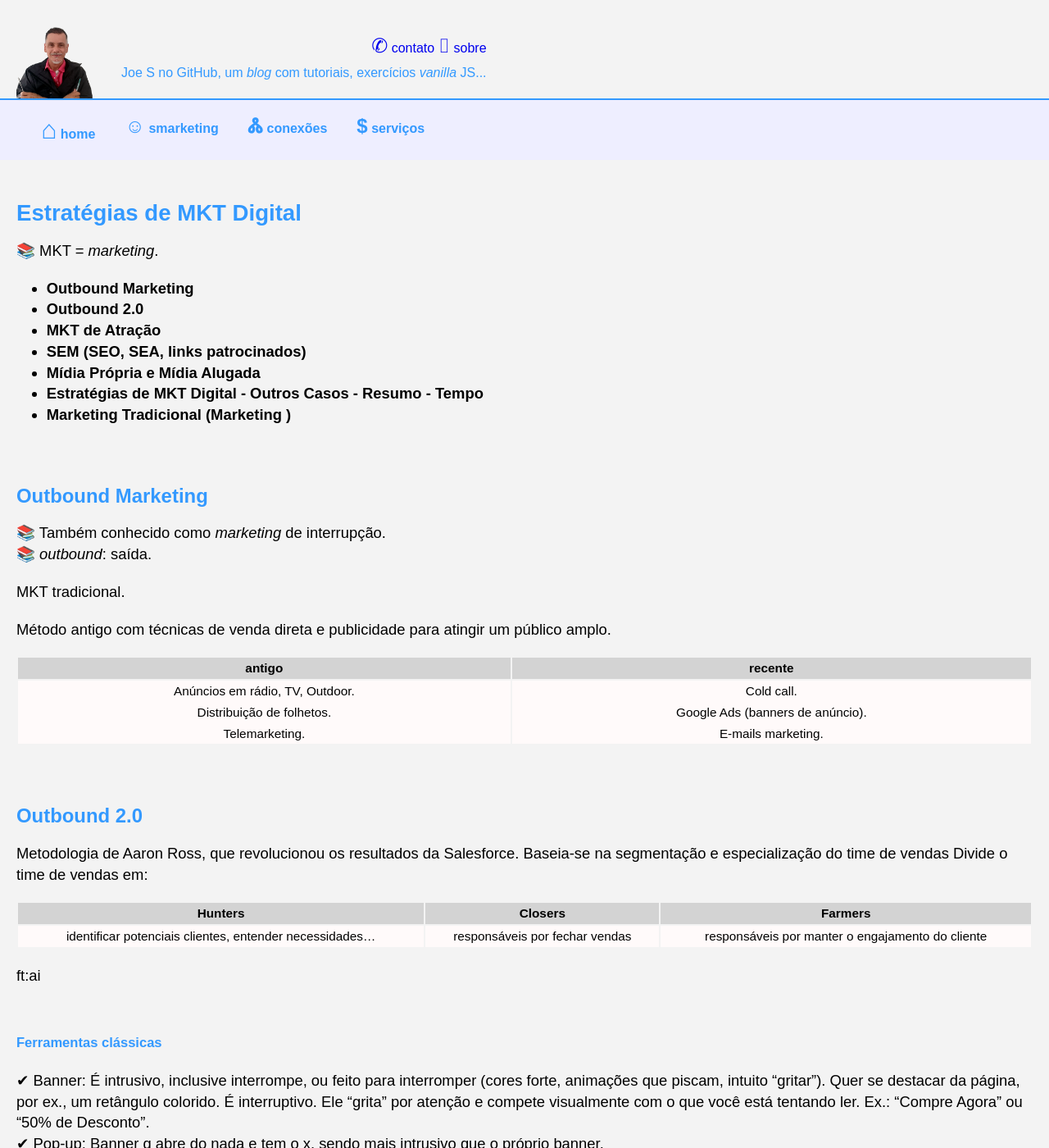
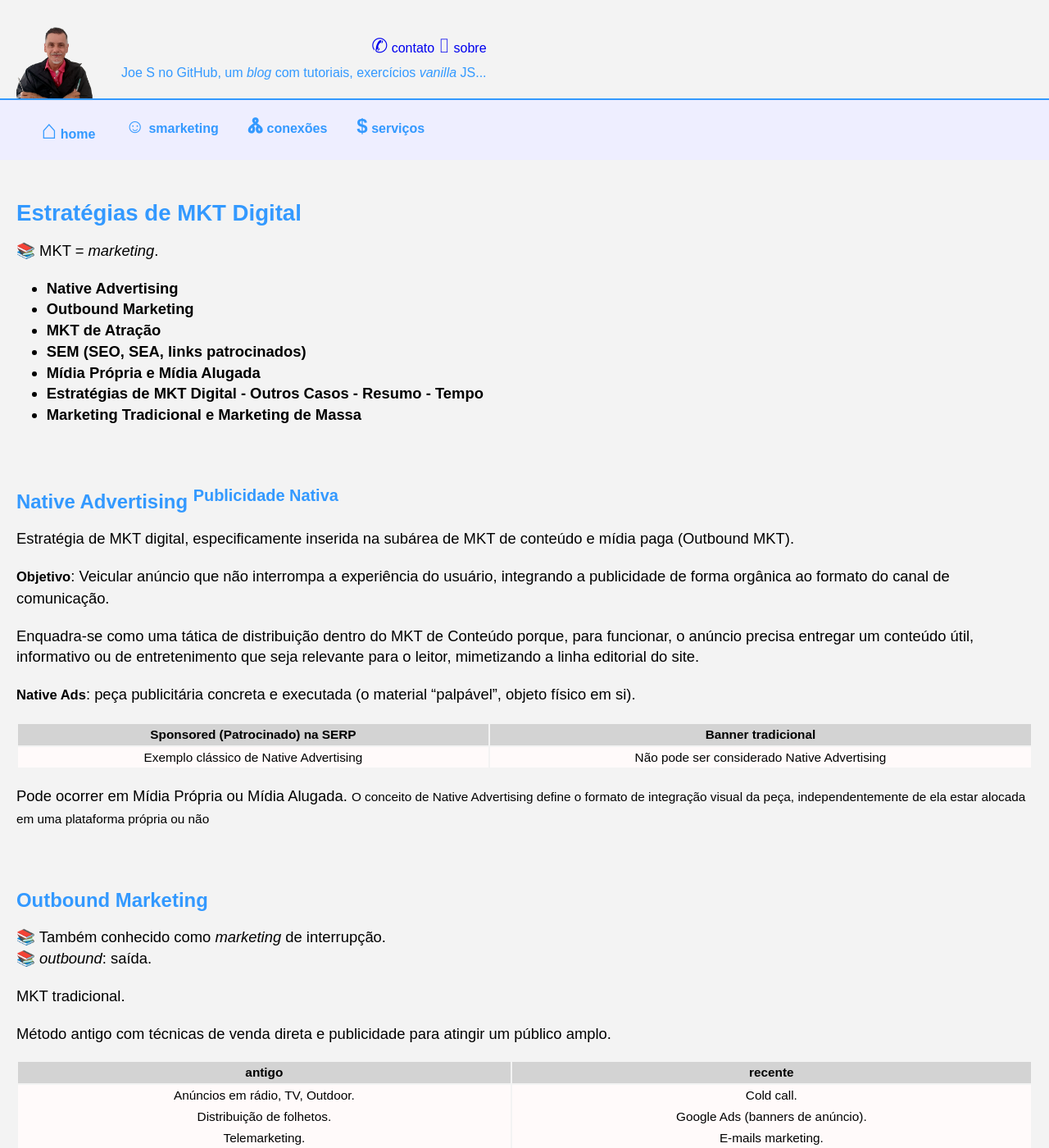
Before and after one commit to Joesynth/joesynth.github.io, a Jekyll site: the page built from _posts/2021-12-12-estrategias-de-mkt-digital.md, in a window 1280 px wide and 1400 px high. Shown: the whole window at 82% size. Built offline with Jekyll 4.4.1, drawn with Linux system fonts in a browser that asks for light colours.

Commit message:
Update 2021-12-12-estrategias-de-mkt-digital.md

```diff
--- a/_posts/2021-12-12-estrategias-de-mkt-digital.md
+++ b/_posts/2021-12-12-estrategias-de-mkt-digital.md
@@ -2,15 +2,35 @@
 
 📚️ MKT = *marketing*.
 
-
+- Native Advertising
 - Outbound Marketing
-- Outbound 2.0
 - MKT de Atração
 - SEM (SEO, SEA, links patrocinados)
 - Mídia Própria e Mídia Alugada
 - Estratégias de MKT Digital - Outros Casos - Resumo - Tempo
-- Marketing Tradicional (Marketing  )
+- Marketing Tradicional e Marketing de Massa
 
+
+
+## Native Advertising <sup>Publicidade Nativa</sup>
+
+Estratégia de MKT digital, especificamente inserida na subárea de MKT de conteúdo e mídia paga (Outbound MKT).
+
+
+**Objetivo**: Veicular anúncio que não interrompa a experiência do usuário, integrando a publicidade de forma orgânica ao formato do canal de comunicação.
+
+Enquadra-se como uma tática de distribuição dentro do MKT de Conteúdo porque, para funcionar, o anúncio precisa entregar um conteúdo útil, informativo ou de entretenimento que seja relevante para o leitor, mimetizando a linha editorial do site.
+
+
+**Native Ads**: peça publicitária concreta e executada (o material "palpável", objeto físico em si).
+
+|Sponsored (Patrocinado) na SERP|Banner tradicional|
+|:---:|:---:|
+|Exemplo clássico de Native Advertising|Não pode ser considerado Native Advertising|
+
+
+Pode ocorrer em Mídia Própria ou Mídia Alugada.
+<small>O conceito de Native Advertising define o formato de integração visual da peça, independentemente de ela estar alocada em uma plataforma própria ou não</small>
 
 
 
@@ -27,11 +47,7 @@ Método antigo com técnicas de venda direta e publicidade para atingir um públ
 |:---:|:---:|
 |Anúncios em rádio, TV, Outdoor.<br />Distribuição de folhetos.<br />Telemarketing.<br />|Cold call.<br />Google Ads (banners de anúncio).<br />E-mails marketing.<br />|
 
-
-
-
-
-## Outbound 2.0
+###### Outbound 2.0
 
 Metodologia de Aaron Ross, que revolucionou os resultados da Salesforce.
 Baseia-se na segmentação e especialização do time de vendas
```
